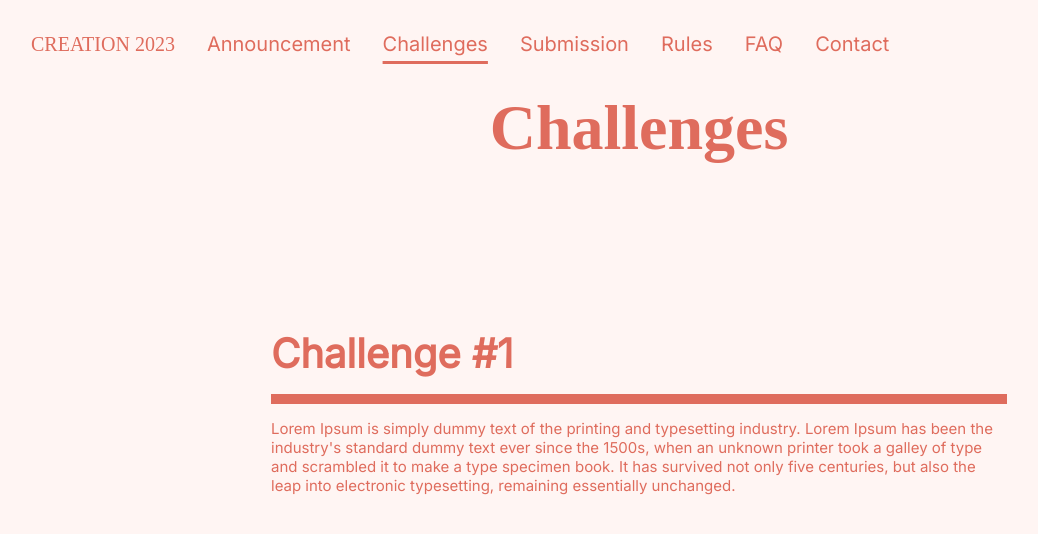
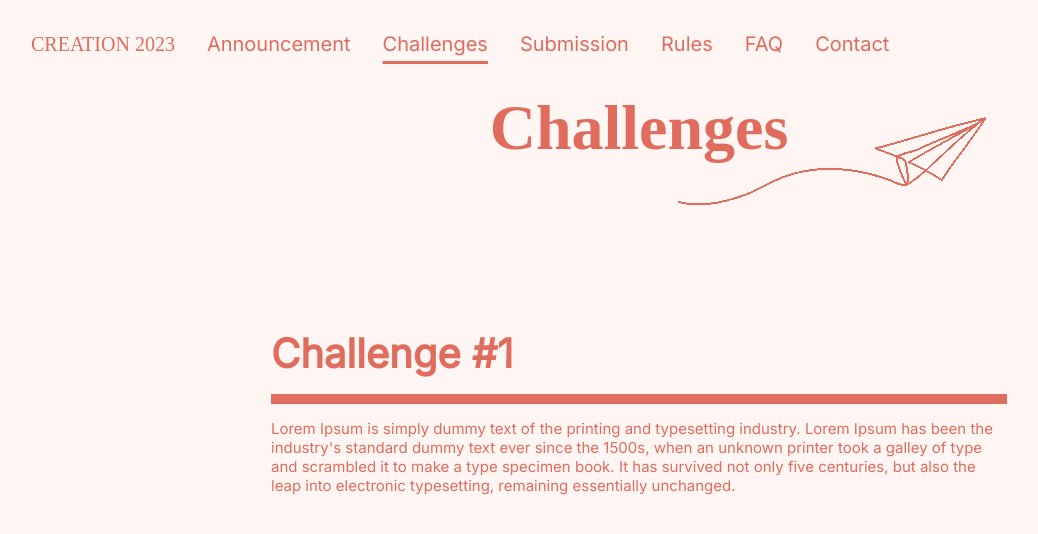
Before and after one commit to nussucommit/creation2023, a Next.js app: page /challenges/1 in a window 1280 px wide. Shown: the top 534 px of the page, without its empty margins (1-1039 px from the left). Built offline with nearby package versions, Linux system fonts and the light colour scheme; a web font is replaced by a local one.

Commit message:
Add decoration for challenge page

```diff
--- a/pages/challenges/[challengeId].jsx
+++ b/pages/challenges/[challengeId].jsx
@@ -15,7 +15,14 @@ function ChallengeDetailPage() {
       <PageContainer
         sectionContents={[
           <>
-            <h1>Challenges</h1>
+            <div className={styles['title-container']}>
+              <h1>Challenges</h1>
+              <img
+                id={styles['challenge-decoration']}
+                src="/decorations/paperplane_orange.png"
+                alt="orange paper plane"
+              />
+            </div>
             <div className={styles['challenge-item']}>
               <h2>{challengeData.title}</h2>
               <hr />
--- a/styles/ChallengePage.module.scss
+++ b/styles/ChallengePage.module.scss
@@ -1,4 +1,13 @@
 @import './variables.scss';
+
+.title-container {
+  width: 100%;
+  position: relative;
+}
+
+#challenge-decoration {
+  display: none;
+}
 
 .challenge-item {
   margin: $margin-base;
@@ -27,6 +36,13 @@
 }
 
 @media only screen and (min-width: $lg) {
+  #challenge-decoration {
+    display: block;
+    position: absolute;
+    top: -40%;
+    right: 20%;
+  }
+
   .challenge-item {
     margin: calc($margin-base * 8) calc($margin-base * 16);
   }
```
